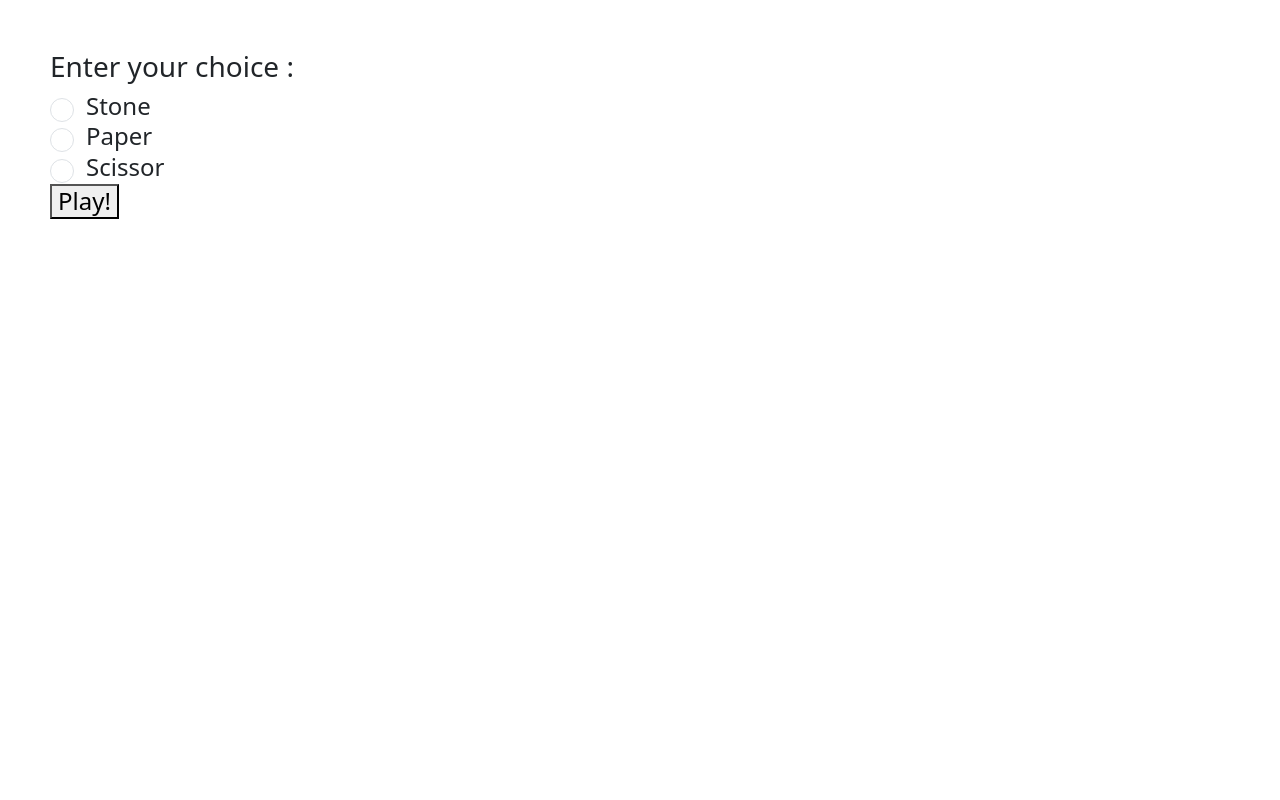
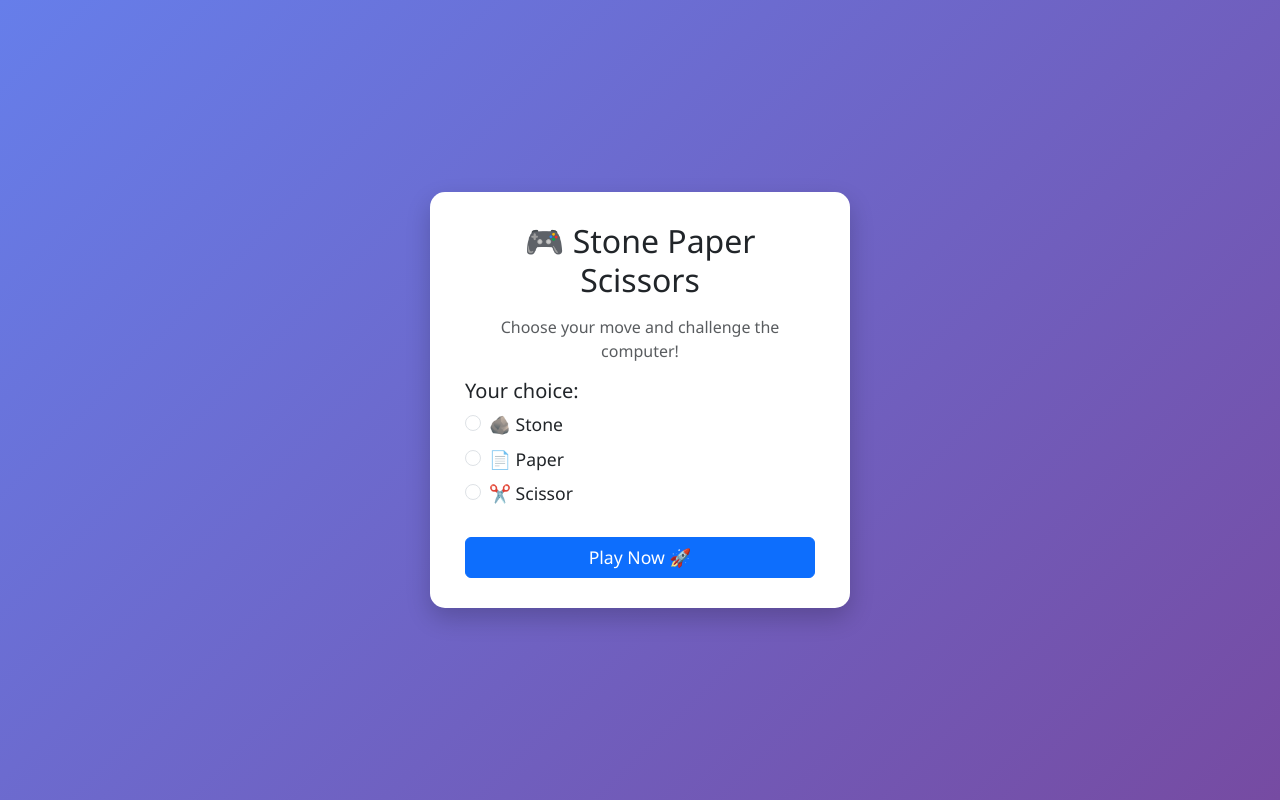
Before and after one commit to WESKER-UC/StonePaperScissor, a Flask app: page /scp in a window 1280 px wide. Run offline with Flask 3, Linux system fonts and the light colour scheme.

Commit message:
Update SPC.html

```diff
--- a/templates/SPC.html
+++ b/templates/SPC.html
@@ -3,59 +3,104 @@
 <head>
     <meta charset="UTF-8">
     <meta name="viewport" content="width=device-width, initial-scale=1.0">
-    <link href="https://cdn.jsdelivr.net/npm/bootstrap@5.3.8/dist/css/bootstrap.min.css" rel="stylesheet" integrity="sha384-sRIl4kxILFvY47J16cr9ZwB07vP4J8+LH7qKQnuqkuIAvNWLzeN8tE5YBujZqJLB" crossorigin="anonymous">
+
+    <!-- Bootstrap -->
+    <link href="https://cdn.jsdelivr.net/npm/bootstrap@5.3.8/dist/css/bootstrap.min.css" rel="stylesheet">
+
+    <title>Stone Paper Scissors</title>
+
     <style>
-        form{
-            padding: 50px;
+        body{
+            background: linear-gradient(135deg, #667eea, #764ba2);
+            min-height: 100vh;
+            display: flex;
+            align-items: center;
+            justify-content: center;
+            font-family: "Segoe UI", sans-serif;
+        }
+        .game-card{
+            background: #fff;
+            padding: 30px 35px;
+            border-radius: 15px;
+            width: 100%;
+            max-width: 420px;
+            box-shadow: 0 10px 25px rgba(0,0,0,0.2);
+        }
+        .choice-label{
+            font-size: 1.1rem;
+            cursor: pointer;
+        }
+        .btn-play{
+            width: 100%;
+            margin-top: 15px;
+            font-size: 1.1rem;
+        }
+        .result-box{
+            margin-top: 20px;
+            padding: 15px;
+            border-radius: 10px;
+            text-align: center;
         }
     </style>
-    <title>Stone Paper Scissor</title>
 </head>
 <body>
+
+<div class="game-card">
+
+    <h2 class="text-center mb-3">🎮 Stone Paper Scissors</h2>
+    <p class="text-center text-muted">Choose your move and challenge the computer!</p>
+
     <form action="/scp" method="post">
-        <h3>Enter your choice :</h3>
-    <h4><div class="form-check">
-  <input class="form-check-input" type="radio" name="radioDefault" id="stone" value="stone">
-  <label class="form-check-label" for="radioDefault1">
-    Stone
-  </label>
+
+        <h5 class="mb-2">Your choice:</h5>
+
+        <div class="form-check mb-2">
+            <input class="form-check-input" type="radio" name="radioDefault" id="stone" value="stone" required>
+            <label class="form-check-label choice-label" for="stone">🪨 Stone</label>
         </div>
-<div class="form-check">
+
+        <div class="form-check mb-2">
             <input class="form-check-input" type="radio" name="radioDefault" id="paper" value="paper">
-  <label class="form-check-label" for="radioDefault1">
-    Paper
-  </label>
+            <label class="form-check-label choice-label" for="paper">📄 Paper</label>
         </div>
-<div class="form-check">
+
+        <div class="form-check mb-3">
             <input class="form-check-input" type="radio" name="radioDefault" id="scissor" value="scissor">
-  <label class="form-check-label" for="radioDefault1">
-    Scissor
-  </label>
+            <label class="form-check-label choice-label" for="scissor">✂️ Scissor</label>
         </div>
-<button type="submit">Play!</button>
+
+        <button type="submit" class="btn btn-primary btn-play">
+            Play Now 🚀
+        </button>
 
     </form>
-</h4>
 
+    <!-- RESULT SECTION -->
     {% if ans < 4 %}
         {% if ans == 1 %}
-        <h2>User Won!</h2>
-        <h2>User Chose : {{ uch }}</h2>
-        <h2>Computer Chose : {{ cch }}</h2>
+            <div class="result-box alert alert-success">
+                <h4>🎉 You Won!</h4>
+                <p>You chose: <b>{{ uch }}</b></p>
+                <p>Computer chose: <b>{{ cch }}</b></p>
+            </div>
 
         {% elif ans == -1 %}
-        <h2>Both Won!</h2>
-        <h2>User Chose : {{ uch }}</h2>
-        <h2>Computer Chose : {{ cch }}</h2>
+            <div class="result-box alert alert-warning">
+                <h4>😄 It’s a Draw!</h4>
+                <p>You chose: <b>{{ uch }}</b></p>
+                <p>Computer chose: <b>{{ cch }}</b></p>
+            </div>
 
         {% else %}
-        <h2>Computer Won!</h2>
-        <h2>User Chose : {{ uch }}</h2>
-        <h2>Computer Chose : {{ cch }}</h2>
+            <div class="result-box alert alert-danger">
+                <h4>💻 Computer Won!</h4>
+                <p>You chose: <b>{{ uch }}</b></p>
+                <p>Computer chose: <b>{{ cch }}</b></p>
+            </div>
         {% endif %}
     {% endif %}
 
-
+</div>
 
 </body>
 </html>
```
Lines whose indentation alone changed are shown as unchanged.
